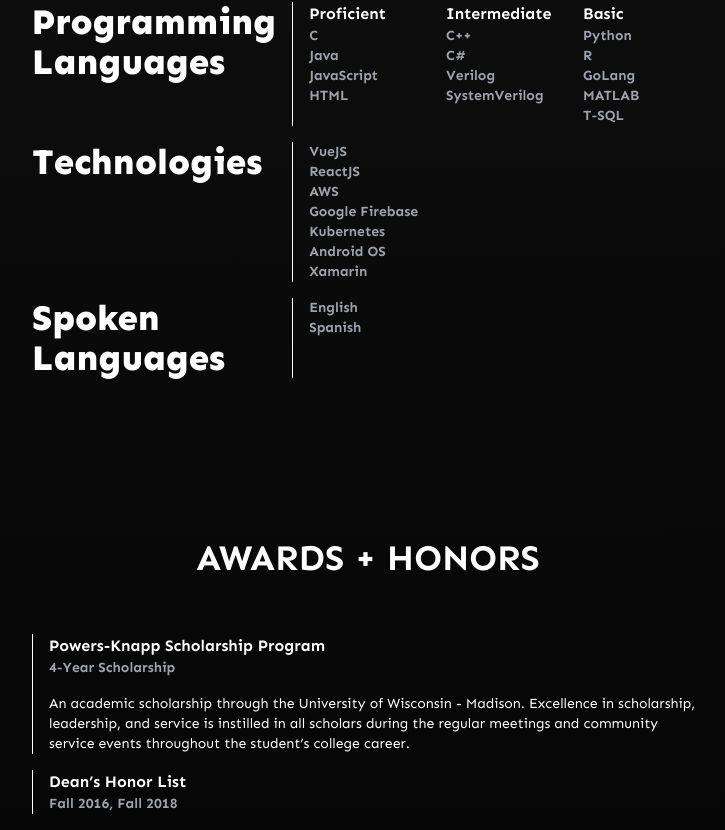
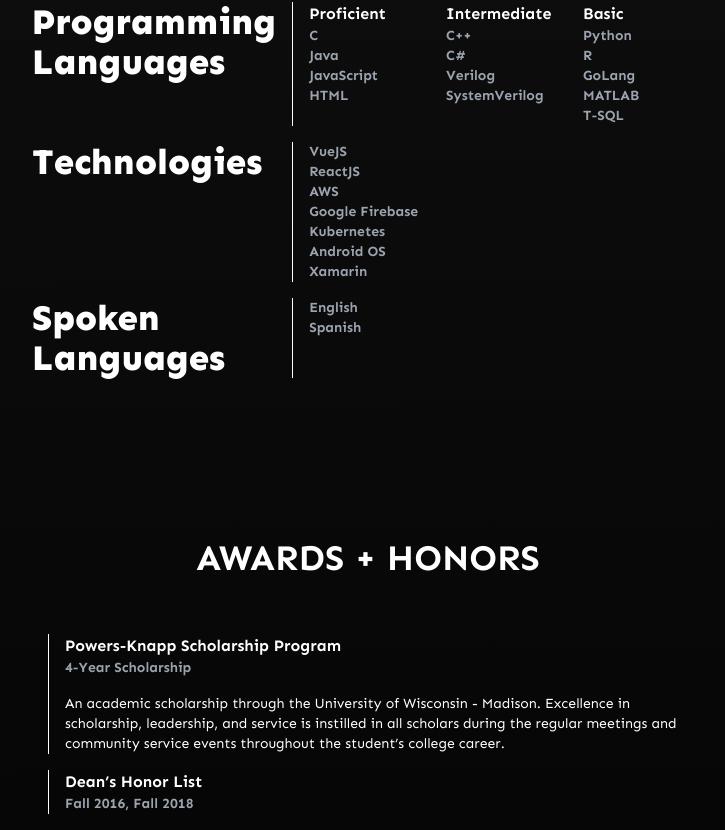
Before and after one commit to pwgardipee/personal-website, a Vue app: page /resume in a window 1280 px wide. Shown: the part 2106-2936 px from the top of the page, without its empty margins (272-997 px from the left). Built offline with nearby package versions, Linux system fonts and the light colour scheme.

Commit message:
Add left padding to awardsHonors section.

```diff
--- a/src/components/resume/awardsHonors.vue
+++ b/src/components/resume/awardsHonors.vue
@@ -5,7 +5,7 @@
       <div class="text-left mt-14">
         <div
           style="border-left: 1px solid white"
-          class="pl-4 mb-4"
+          class="pl-4 mb-4 ml-4"
           v-for="award in resume.awardsHonors"
           :key="award.title"
         >
```
